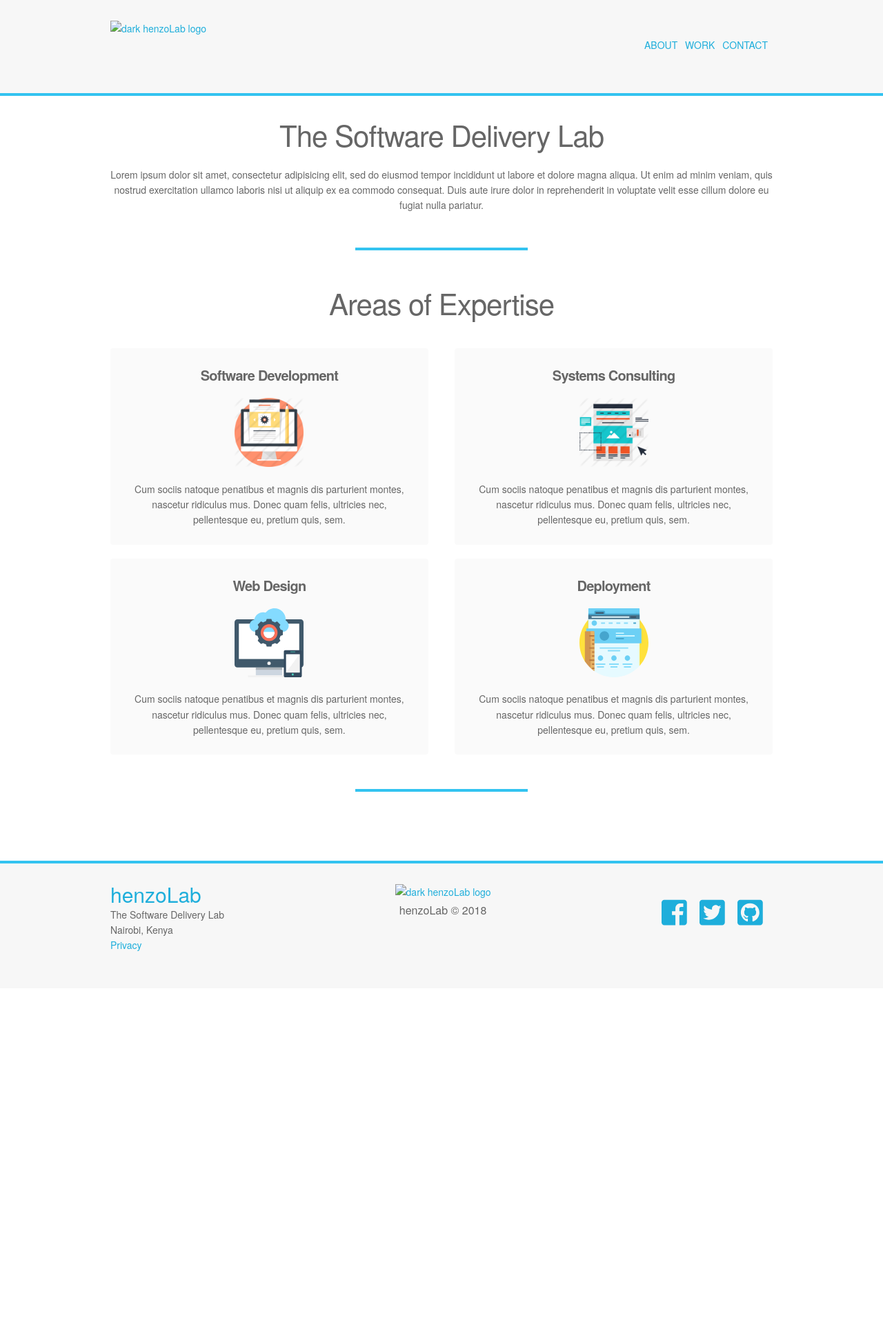
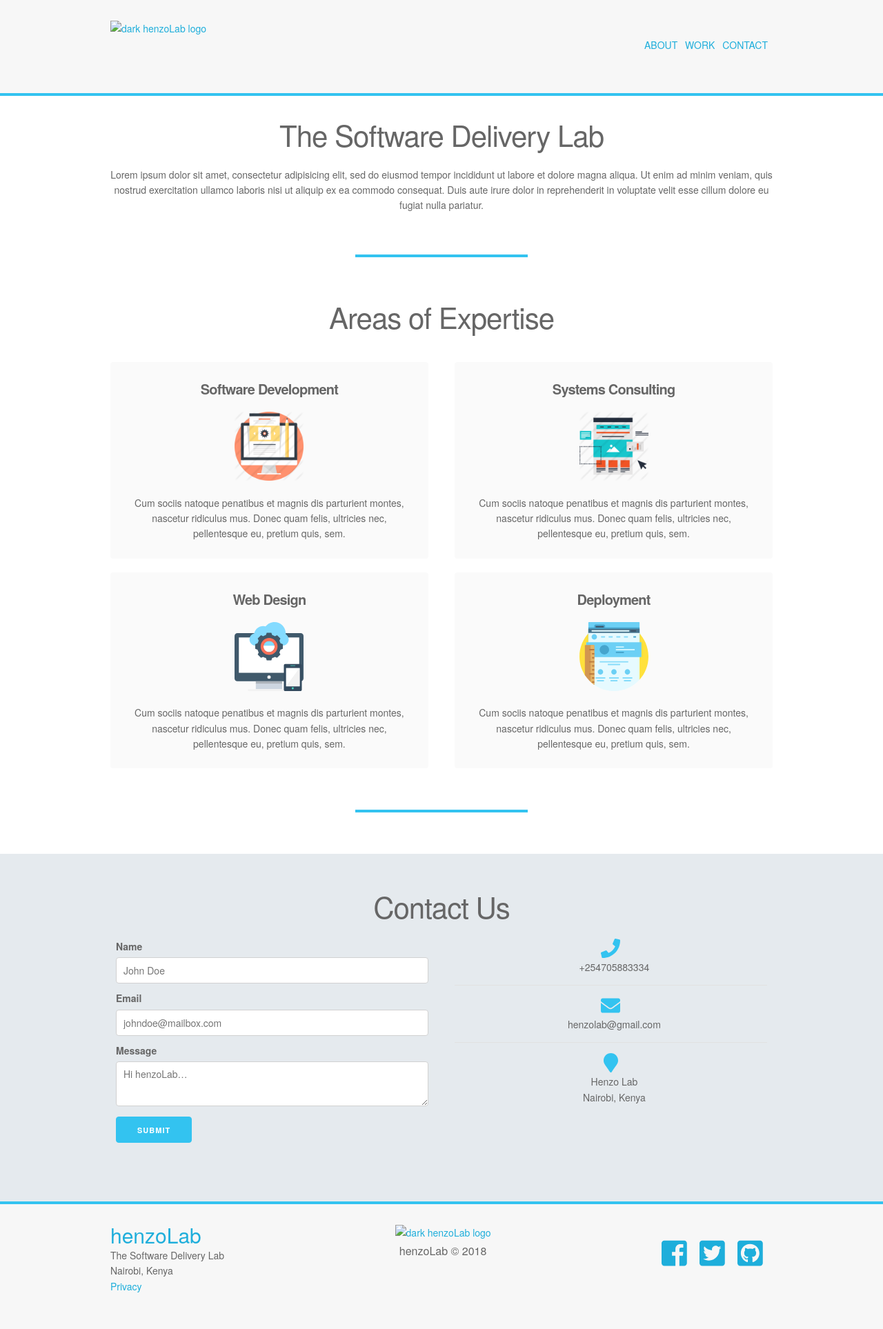
Before and after one commit to ErickMwazonga/henzoLab, a Jekyll site: the page built from index.html, in a window 1280 px wide. Shown: the whole page at 69% size. Built offline with Jekyll 4.4.1, drawn with Linux system fonts in a browser that asks for light colours; nearby versions of some CDN libraries; before the commit the page ends 1433 px from its top, so only the background shows below that.

Commit message:
Created the contact section

```diff
--- a/_sass/footer.scss
+++ b/_sass/footer.scss
@@ -5,11 +5,6 @@ footer {
     padding: 30px 0;
     border-top: 4px solid #33C3F0;
     background: #F7F7F7;
-    margin-top: 50px;
-    // bottom: 0px;
-    // left: 0px;
-    // right: 0px;
-    // position: fixed;
 
     .footer {
         display: flex;
--- a/_sass/index.scss
+++ b/_sass/index.scss
@@ -2,7 +2,7 @@
     width: 250px;
     height: 0px;
     border-top: 4px solid #33C3F0;
-    margin: 50px auto 50px;
+    margin: 60px auto 60px;
 }
 
 .content {
@@ -38,3 +38,41 @@
     }
 
 }
+
+.contact {
+    margin: 50px auto 0px;
+    padding: 50px;
+    background: #e5eaee;
+    text-align: center;
+
+    .inner {
+        border: 2px solid #33C3F0;
+        border-radius: 5px;
+        padding: 20px;
+    }
+
+    form {
+        text-align: left;
+
+        input {
+            margin-bottom: 10px;
+        }
+
+        textarea {
+            margin-bottom: 10px;
+        }
+    }
+
+    .contacts {
+        .icon {
+            color: #33C3F0;
+        }
+        .row .contact-spec {
+            margin-left: 10px;
+            margin-bottom: 10px;
+        }
+        hr {
+            margin: 15px 0;
+        }
+    }
+}
--- a/index.html
+++ b/index.html
@@ -4,8 +4,9 @@ description: Home page.
 layout: default
 ---
 
-<div class="container content">
+<div class="content">
 
+	<div class="container">
 		<section class="portfolio">
 			<div class="row">
 				<div class="text">
@@ -18,13 +19,14 @@ layout: default
 						reprehenderit in voluptate velit esse cillum dolore eu fugiat nulla pariatur.
 					 </p>
 				</div>
-
 			</div>
 		</section>
+	</div>
 
 	<hr class="bar">
 
 	<section class="services">
+		<div class="container">
 			<div class="row">
 	        	<div class="twelve columns">
 	          		<h2 class="description">Areas of Expertise</h2>
@@ -66,9 +68,62 @@ layout: default
 	          		</a>
 	        	</div>
 	      	</div>
+		</div>
+
     </section>
 
 	<hr class="bar">
 
+	<section class="contact">
+		<div class="container">
+			<div class="twelve columns">
+				<div class="row">
+					<div class="twelve columns">
+						<h2 class="description">Contact Us</h2>
+					</div>
+					<div class="row">
+						<div class="one-half column">
+							<form>
+								<div class="twelve columns">
+									<label for="exampleEmailInput">Name</label>
+									<input class="u-full-width" placeholder="John Doe" id="name" type="email">
+								</div>
+								<div class="twelve columns">
+									<label for="exampleEmailInput">Email</label>
+									<input class="u-full-width" placeholder="johndoe@mailbox.com" id="email" type="email">
+								</div>
+								<div class="twelve columns">
+									<label for="exampleMessage">Message</label>
+									<textarea class="u-full-width" placeholder="Hi henzoLab…" id="message"></textarea>
+								</div>
+								<input class="button-primary" value="Submit" type="submit">
+							</form>
+						</div>
+						<div class="one-half column contacts">
+							<div class="row">
+								<i class="icon fas fa-phone fa-2x"></i>
+								<p class="contact-spec">+254705883334</p>
+							</div>
+							<hr>
+							<div class="row">
+								<i class="icon fas fa-envelope fa-2x"></i>
+								<p class="contact-spec">henzolab@gmail.com</p>
+							</div>
+							<hr>
+							<div class="row">
+								<i class="icon fas fa-map-marker fa-2x"></i>
+								<div class="row">
+									<p class="contact-spec">Henzo Lab</p>
+									<p class="contact-spec">Nairobi, Kenya</p>
+								</div>
 
 							</div>
+						</div>
+					</div>
+				</div>
+			</div>
+
+		</div>
+	</section>
+
+</div>
```
Lines whose indentation alone changed are shown as unchanged.
